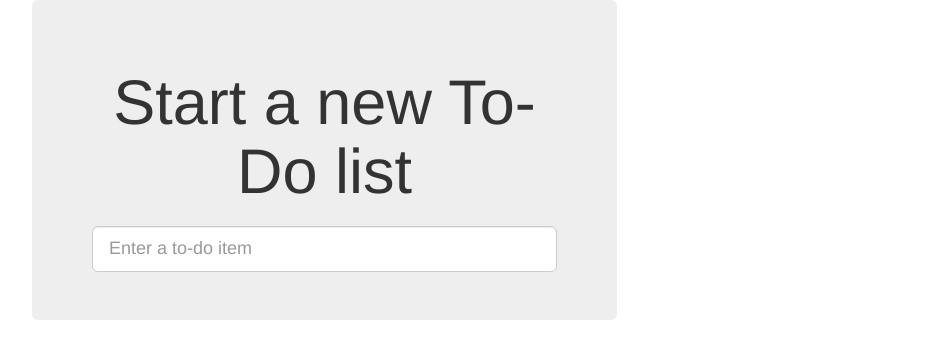
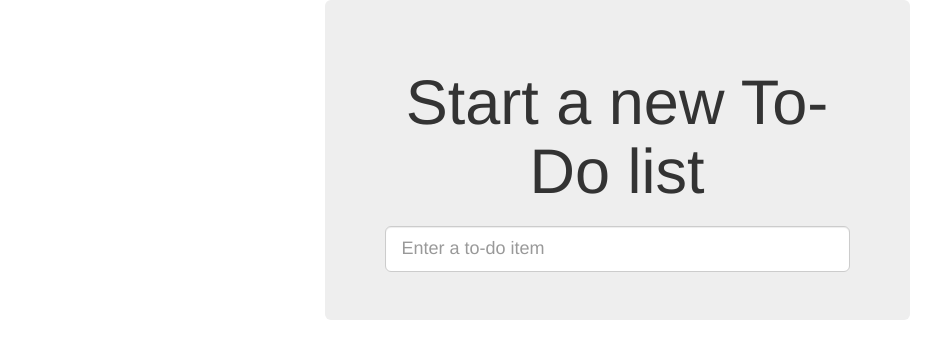
Before and after one commit to iricshkin/superlists, a Django app: page / in a window 1280 px wide. Shown: the top 359 px of the page, without its empty margins (23-964 px from the left). Run offline with Django 4.2, Linux system fonts and the light colour scheme; some libraries are stand-ins or nearby versions.

```diff
--- a/lists/templates/base.html
+++ b/lists/templates/base.html
@@ -11,7 +11,7 @@
 <body>
     <div class="container">
         <div class="row">
-            <div class="col-md-6 col*md-offset-3 jumbotron">
+            <div class="col-md-6 col-md-offset-3 jumbotron">
                 <div class="text-center">
                  <h1>{% block header_text %}{% endblock %}</h1>
                  <form method="POST" action="{% block form_action %}{% endblock %}">
```
